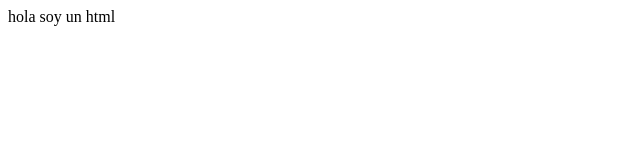
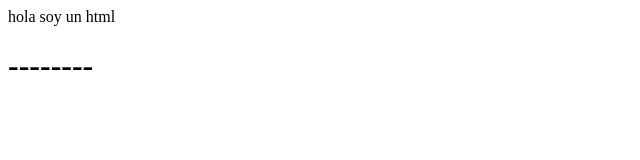
Before and after one commit to JavierVassallo/27i, a plain HTML site: page index.html in a window 1280 px wide. Shown: the full height of the page, 0-640 px from the left. Drawn offline with Linux system fonts and the light colour scheme.

Commit message:
ramaprincipal

```diff
--- a/index.html
+++ b/index.html
@@ -8,5 +8,6 @@
 </head>
 <body>
     hola soy un html
+    <h1>--------</h1>
 </body>
 </html>
```
